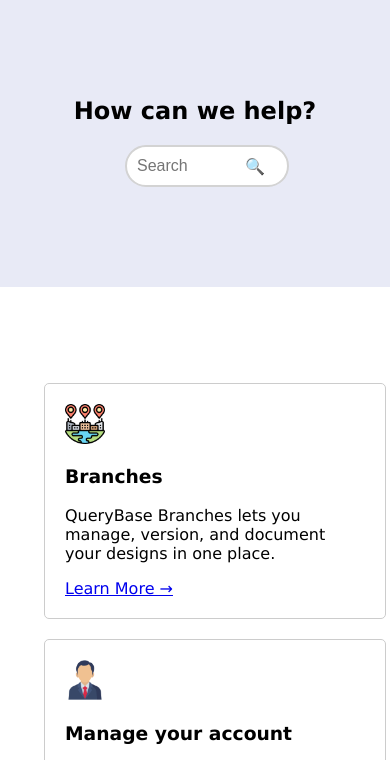
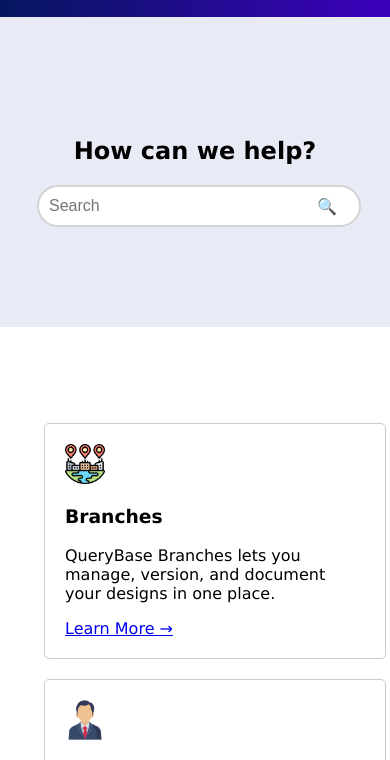
Before and after one commit to SneauxGirl/first-Queries-first, a plain HTML site: page index.html in a window 390 px wide. Shown: the part 125-885 px from the top of the page. Drawn offline with Linux system fonts and the light colour scheme.

Commit message:
Revised media queries for smoother header response

```diff
--- a/style.css
+++ b/style.css
@@ -5,6 +5,7 @@ body, html {
     display: flex;
     flex-direction: column;
     min-height: 100vh;
+    box-sizing: border-box;
 }
 /* HEADER */
 .header {
@@ -22,7 +23,7 @@ body, html {
     margin: auto;
 }
 
-@media screen and (min-width: 355px) {
+@media screen and (min-width: 458px) {
     .header__inner {
         justify-content: space-between;
         padding: 0 20px;
@@ -33,7 +34,6 @@ body, html {
     color: white;
     font-weight: 400;
 }
-
 @media screen and (min-width: 355px) {
     .header__logo {
         padding: 0 20px;
@@ -79,20 +79,26 @@ background: orange;
 .hero {
     padding: 100px 20px;
     background-color: #e8eaf6;
-    max-width: 1000px;
     margin: 0 auto;
+    display: flex;
+    flex-direction: column;
+    align-items: center;
     text-align: center;
 }
 
 .hero__title {
     margin-bottom: 20px;
+    margin-left: auto;
+    margin-right: auto;
     text-align: center;
 }
 
 .search__wrapper {
     position: relative;
     display: inline-block;
+    margin-right: 1rem;
     width: 40%;
+    min-width: 300px;
     max-width: 800px;
 }
 
```
